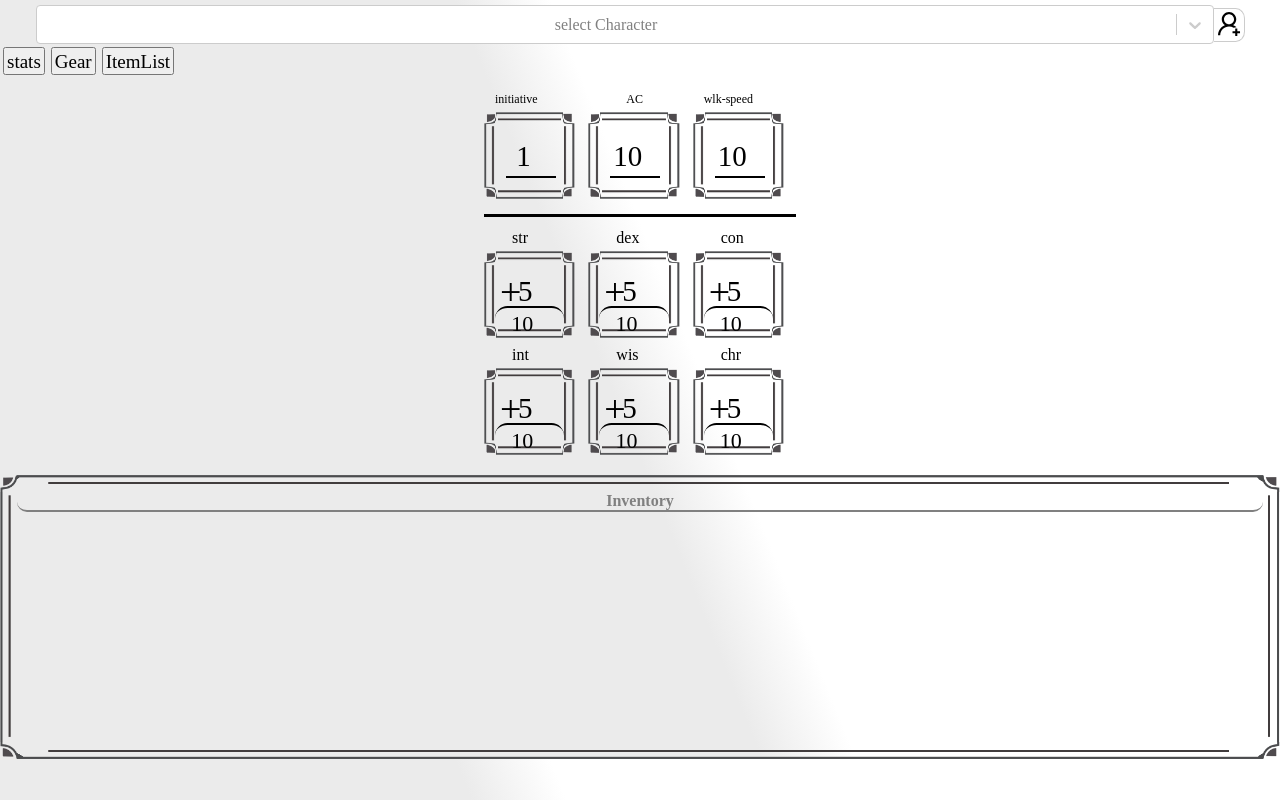
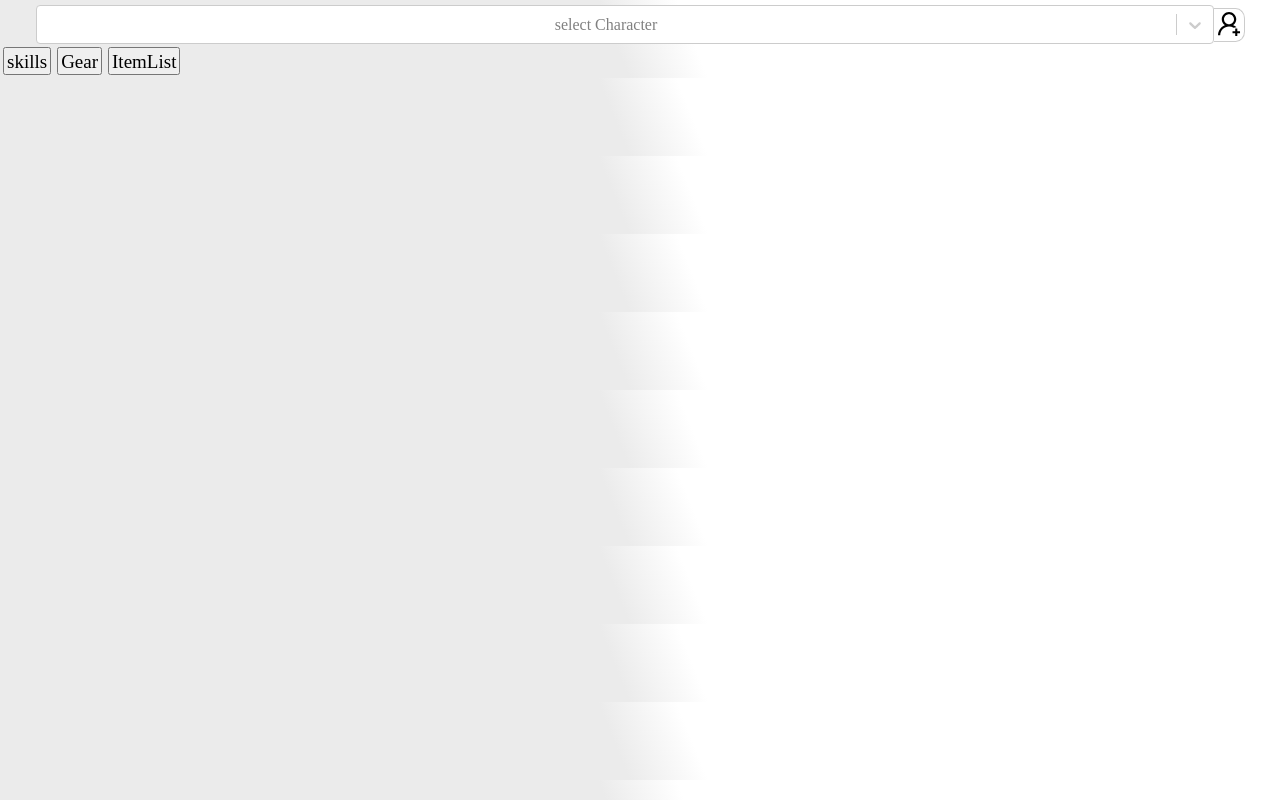
Before and after one commit to JordanDyck/My-DnD, a React (Create React App) app: page / in a window 1280 px wide. Built offline with nearby package versions, Linux system fonts and the light colour scheme; a web font is replaced by a local one.

Commit message:
base stats now linked to stored stats & other minor changes

```diff
--- a/src/App.js
+++ b/src/App.js
@@ -18,13 +18,13 @@ function App() {
     creator: false,
   })
 
-  const character = useSelector((store) => store.character)
-
+  const character = useSelector((store) => store.character.value)
+  // console.log(character)
   return (
     <div className="App">
       {!tabs.creator && <CharacterSelecter setShowCreator={setTabs} />}
 
-      {!tabs.creator && character.value && (
+      {!tabs.creator && character && (
         <CharacterDetails setShowCreator={setTabs} />
       )}
       {tabs.creator && (
@@ -43,7 +43,7 @@ function App() {
             }))
           }
         >
-          stats
+          skills
         </button>
 
         <button
@@ -76,8 +76,8 @@ function App() {
 
       {tabs.gear && <Gear />}
 
-      <BaseStats />
-      <Inventory />
+      {character && <BaseStats />}
+      {character && <Inventory />}
     </div>
   )
 }
--- a/src/App.scss
+++ b/src/App.scss
@@ -283,7 +283,7 @@ body {
           font-size: 29px;
 
           border: none;
-          // width: 29px;
+
           height: 33px;
         }
       }
@@ -1000,35 +1000,26 @@ input {
 }
 
 .base-stat-wrapper {
-  position: relative;
   display: grid;
   grid-template-columns: repeat(3, 1fr);
   grid-template-rows: repeat(2, 1fr);
-  grid-column-gap: 13px;
-  grid-row-gap: 30px;
-  width: 300px;
-  margin: 5px auto;
-  padding: 29px 12px 15px 0;
-
+  width: 306px;
+  padding-block: 8px;
+  margin: auto;
+  justify-items: center;
+  label {
+    border-bottom: 1px solid $fadedBorderColor;
+    width: 72px;
+    display: flex;
+    justify-content: center;
+  }
   .base-stat-container {
-    position: relative;
+    display: flex;
+    flex-direction: column;
+    align-items: center;
+    width: 80px;
     border: 11px solid transparent;
     border-image: url("./assets/border.png") 81;
-
-    height: 65px;
-
-    .stat-name {
-      position: absolute;
-      top: -33px;
-      left: 17px;
-    }
-
-    .bonus-label {
-      position: absolute;
-      left: 5px;
-      bottom: 13px;
-      font-size: 38px;
-    }
     .base-stat {
       font-size: 22px;
       width: 100%;
@@ -1041,10 +1032,10 @@ input {
     }
     .bonus-stat {
       font-size: 29px;
-      margin: 6px 0 0 23px;
+
       border: none;
-      width: 29px;
-      height: 38px;
+
+      height: 33px;
     }
   }
 }
@@ -1052,23 +1043,13 @@ input {
   grid-template-rows: repeat(1, 1fr);
   border-bottom: 3px solid;
 
-  input {
-    position: absolute;
-    top: 5px;
-    left: 11px;
+  h4 {
     font-size: 29px;
-    width: 50px;
-    height: 50px;
-  }
-
-  #ac-label {
-    left: 27px;
+    margin-top: 5px;
   }
 
   label {
-    position: absolute;
     font-size: 12px;
-    top: -31px;
   }
 }
 .stat-wrapper {
--- a/src/Components/character sheet/BaseStats.jsx
+++ b/src/Components/character sheet/BaseStats.jsx
@@ -1,47 +1,75 @@
-import {useState} from "react"
+import {useSelector, useDispatch} from "react-redux"
+
+import {updateCharacter} from "../../Store/slices/characterSlice"
 
 const BaseStats = () => {
-  const [baseStats, setBaseStat] = useState({
-    str: {base: 10, bonus: 3},
-    dex: {base: 10, bonus: 3},
-    con: {base: 10, bonus: 3},
-    int: {base: 10, bonus: 3},
-    wis: {base: 10, bonus: 3},
-    chr: {base: 10, bonus: 3},
-  })
+  const character = useSelector((store) => store.character.value)
 
+  const dispatch = useDispatch()
+  const updateStats = (baseStat, statName) => {
+    let result = Math.floor((baseStat - 10) / 2)
+    const updatedStats = {
+      ...character,
+      stats: {
+        ...character.stats,
+        [statName]: {
+          base: isNaN(parseInt(baseStat)) ? 0 : parseInt(baseStat),
+          bonus: result,
+        },
+      },
+    }
+    dispatch(updateCharacter(updatedStats))
+  }
+  console.log(character)
   return (
     <>
       <div className="passive-stats base-stat-wrapper">
         <div className="initiative base-stat-container">
-          <label id="initiative-label" htmlFor="initiative-input">
+          <label id="initiative-label" htmlFor="initiative">
             initiative
           </label>
-          <input type="number" id="initiative-input" defaultValue={1} />
+          <h4 id="initiative">
+            {character.stats.dex.bonus > 0 ? "+" : ""}
+            {character.stats.dex.bonus}
+          </h4>
         </div>
         <div className="armour-class base-stat-container">
           <label id="ac-label" htmlFor="ac-input">
             AC
           </label>
-          <input type="number" id="ac-input" defaultValue={10} />
+          <h4 id="ac-input">10</h4>
         </div>
         <div className="speed base-stat-container">
           <label id="speed-label" htmlFor="speed-input">
             wlk-speed
           </label>
-          <input type="number" id="speed-input" defaultValue={10} />
+          <h4 id="speed-input">{character.race.speed}</h4>
         </div>
       </div>
 
       <div className="base-stat-wrapper">
-        {Object.keys(baseStats).map((stat, index) => (
-          <div className="base-stat-container" key={index}>
-            <label className="stat-name">{stat}</label>
-            <label className="bonus-label">+</label>
-            <input className="bonus-stat" type="number" defaultValue={5} />
-            <input className="base-stat" type="number" defaultValue={10} />
-          </div>
-        ))}
+        {Object.keys(character.stats)?.map((statName, index) => {
+          return (
+            <div className="base-stat-container" key={`baseStat_${index}`}>
+              <label className="stat-name">{statName}</label>
+
+              <h4 className="bonus-stat">
+                {character.stats[statName].bonus > 0 ? "+" : ""}
+                {character.stats[statName].bonus}
+              </h4>
+              <input
+                onChange={(e) => {
+                  updateStats(e.target.value, e.target.name)
+                }}
+                name={statName}
+                className="base-stat"
+                onFocus={(e) => e.target.select()}
+                type="number"
+                value={character.stats[statName].base}
+              />
+            </div>
+          )
+        })}
       </div>
     </>
   )
```
